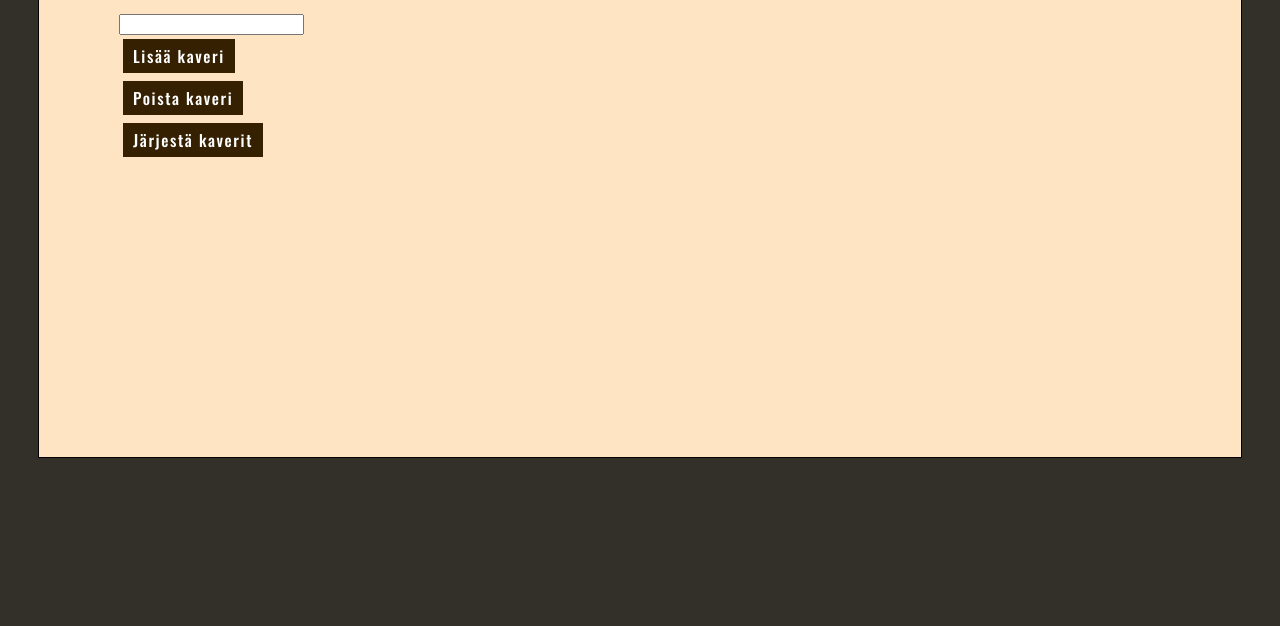
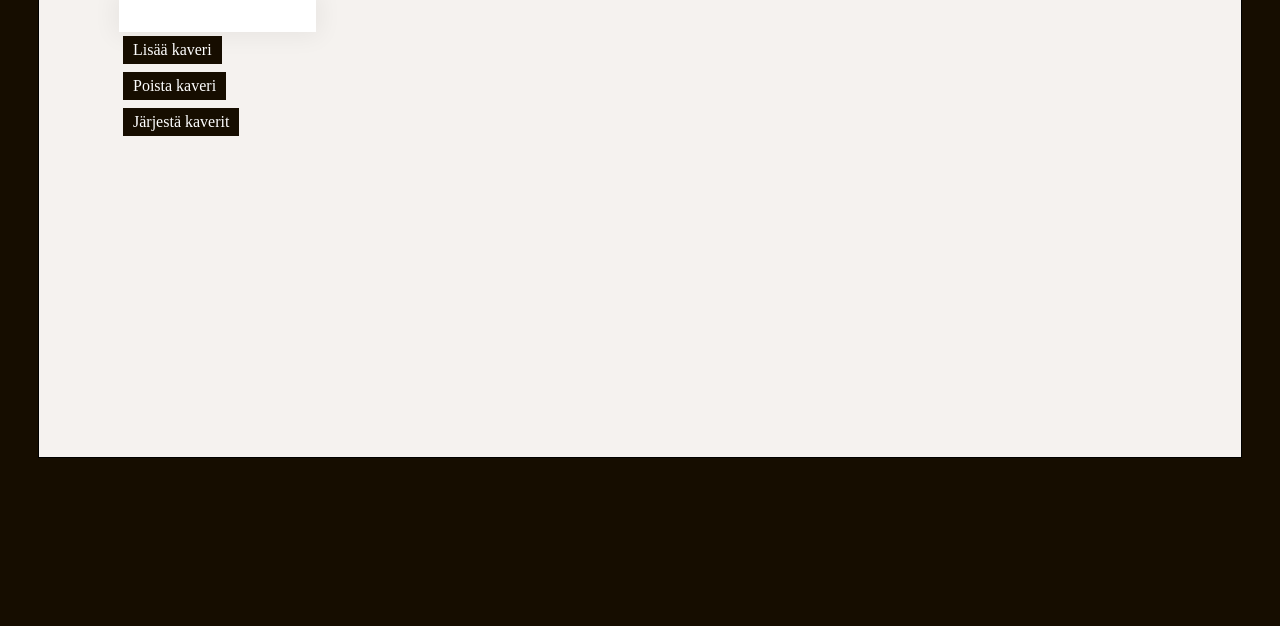
Before and after one commit to saturosvall/Kaverilista, a plain HTML site: page Versio_2/index.html in a window 1280 px wide. Shown: the part 174-800 px from the top of the page. Drawn offline with nearby package versions, Linux system fonts and the light colour scheme.

Commit message:
tyyliä muokattu

```diff
--- a/Versio_2/style.css
+++ b/Versio_2/style.css
@@ -1,29 +1,30 @@
 body {
-    font-family: 'Oswald', sans-serif;
-    background-color: #332f29;
-    letter-spacing: 0.08em;
+    font-family: 'Rubik', sans-serif;
+    background-color: #160d00;
+    letter-spacing: 3px;
 
 
 }
 
 .tausta {
-    background-color: bisque;
+    background-color: rgb(245, 242, 239);
     background-size: cover;
     height: 500px;
     position: relative;
   }
+input {
+  padding: 10px;
+  border: 0;
+  box-shadow:0 0 25px 4px rgba(0,0,0,0.06);
+}
 
-.textbox {
-  height: 15px ;
-}
 .button {
-    background-color: #352102;
+    background-color: #160d00;
     border: none;
     color: white;
     padding: 5px 10px;
-    letter-spacing: 0.1em;
     text-align: center;
-    font-family: 'Oswald';
+    font-family: 'Rubik';
     text-decoration: none;
     display: inline-block;
     font-size: 16px;
```
